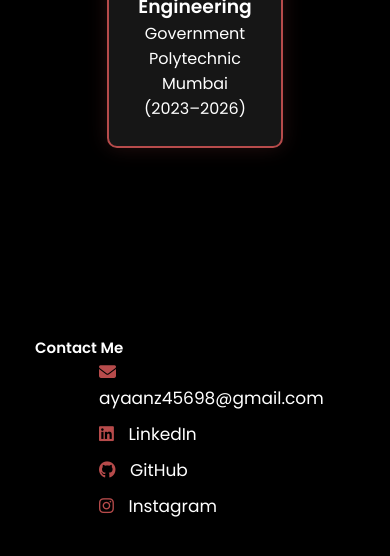
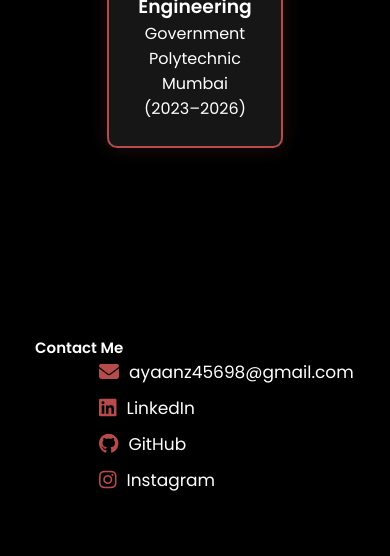
Before and after one commit to Aki17-bored/Portfolio, a plain HTML site: page index.html in a window 390 px wide. Shown: the part 4603-5159 px from the top of the page. Drawn offline with Linux system fonts and the light colour scheme.

Commit message:
Update style.css

```diff
--- a/style.css
+++ b/style.css
@@ -309,7 +309,7 @@ section {
   margin-bottom: 1rem;
 }
 
-/* Contact */
+/* ===== Contact Info Flex Fix ===== */
 .contact-info {
   width: 60%;
   margin: auto;
@@ -317,12 +317,16 @@ section {
   text-align: left;
 }
 .contact-info p {
+  display: flex;
+  align-items: center;
+  gap: 1rem; /* Space between icon and text */
   margin-bottom: 1rem;
   color: #ccc;
 }
 .contact-info i {
+  flex-shrink: 0; /* prevent icon from shrinking */
   color: #b74b4b;
-  margin-right: 1rem;
+  font-size: 2rem; /* adjust icon size if needed */
 }
 .contact-info a {
   color: white;
@@ -369,7 +373,7 @@ position: fixed;
     justify-content: flex-start;
     padding: 2rem;
     gap: 1.8rem;
-  transition: left 0.5s cubic-bezier(0.68, -0.55, 0.27, 1.55); /* bounce effect */
+    transition: left 0.5s cubic-bezier(0.68, -0.55, 0.27, 1.55);
     z-index: 1000;
 
     /* Glassmorphism */
@@ -435,3 +439,4 @@ nav a:hover {
       transform: translateX(0);
     }
   }
+}
```
Lines whose indentation alone changed are shown as unchanged.
